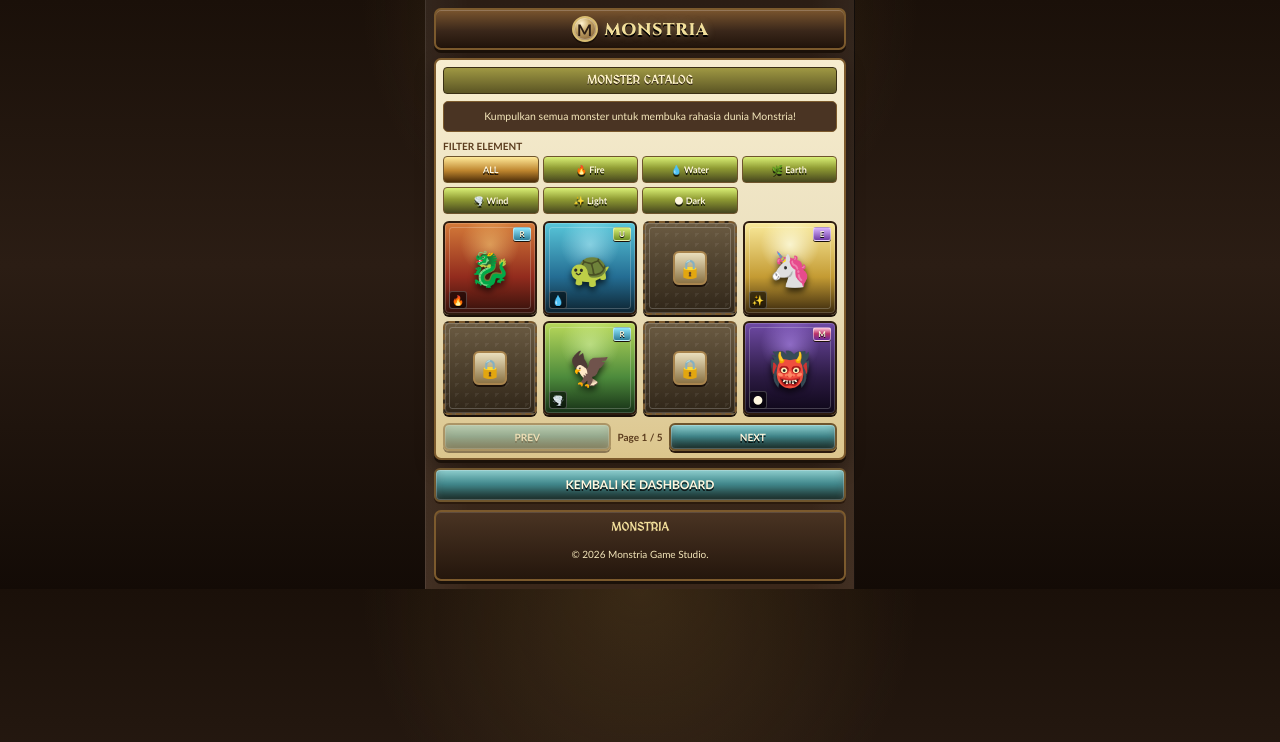
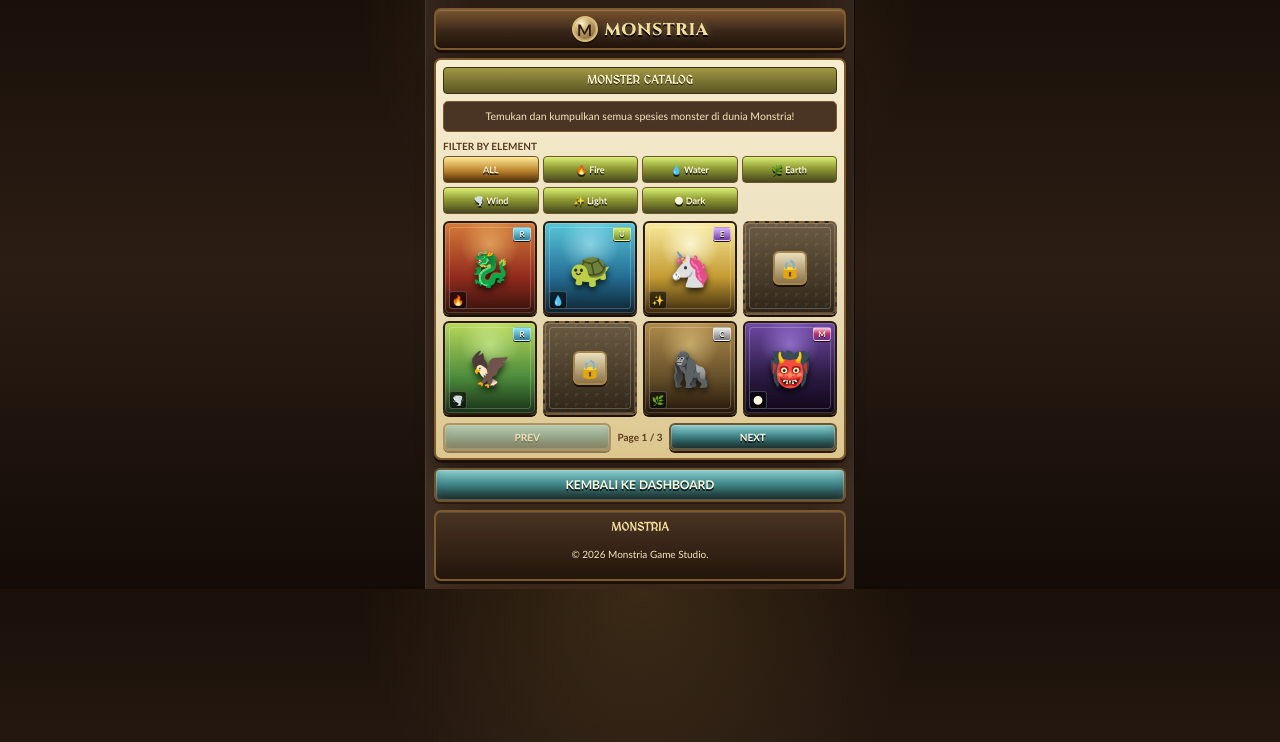
Before and after one commit to hafadhfq/Monstria, a plain HTML site: page catalog.html in a window 1280 px wide. Drawn offline with Linux system fonts and the light colour scheme.

Commit message:
Update monster catalog descriptions and links

```diff
--- a/catalog.html
+++ b/catalog.html
@@ -22,12 +22,12 @@
             <div class="encyclo-title-bar">MONSTER CATALOG</div>
 
             <div class="encyclo-info">
-                Kumpulkan semua monster untuk membuka rahasia dunia Monstria!
+                Temukan dan kumpulkan semua spesies monster di dunia Monstria!
             </div>
 
             <!-- Filter Elemen -->
             <div class="encyclo-filter-group">
-                <div class="encyclo-filter-label">FILTER ELEMENT</div>
+                <div class="encyclo-filter-label">FILTER BY ELEMENT</div>
                 <div class="encyclo-filter-row">
                     <button class="encyclo-filter-btn active">ALL</button>
                     <button class="encyclo-filter-btn">🔥 Fire</button>
@@ -39,65 +39,79 @@
                 </div>
             </div>
 
-            <!-- Grid Kartu Monster -->
+            <!-- Grid Kartu Monster (Link ke Detail) -->
             <div class="encyclo-grid">
 
-                <!-- Monster 1: Sudah Dimiliki (Unlocked) -->
+                <!-- Monster ID 1: Drako (Fire/Rare) -->
+                <a href="monster-detail.html?id=1" style="text-decoration:none;">
                     <div class="encyclo-card element-fire">
                         <span class="encyclo-monster-icon">🐉</span>
                         <span class="tier-badge tier-R">R</span>
                         <span class="element-badge">🔥</span>
                     </div>
+                </a>
 
-                <!-- Monster 2: Sudah Dimiliki -->
+                <!-- Monster ID 2: Aqua Turtle (Water/Uncommon) -->
+                <a href="monster-detail.html?id=2" style="text-decoration:none;">
                     <div class="encyclo-card element-water">
                         <span class="encyclo-monster-icon">🐢</span>
                         <span class="tier-badge tier-U">U</span>
                         <span class="element-badge">💧</span>
                     </div>
+                </a>
 
-                <!-- Monster 3: Belum Dimiliki (Locked) -->
-                <div class="encyclo-card locked">
-                    <div class="encyclo-lock">🔒</div>
-                </div>
-
-                <!-- Monster 4: Sudah Dimiliki (Epic) -->
+                <!-- Monster ID 3: Luna Pegasus (Light/Epic) -->
+                <a href="monster-detail.html?id=3" style="text-decoration:none;">
                     <div class="encyclo-card element-light">
                         <span class="encyclo-monster-icon">🦄</span>
                         <span class="tier-badge tier-E">E</span>
                         <span class="element-badge">✨</span>
                     </div>
+                </a>
 
-                <!-- Monster 5: Belum Dimiliki -->
+                <!-- Monster Locked 1 -->
                 <div class="encyclo-card locked">
                     <div class="encyclo-lock">🔒</div>
                 </div>
 
-                <!-- Monster 6: Sudah Dimiliki -->
+                <!-- Monster ID 4: Zephyr (Wind/Rare) -->
+                <a href="monster-detail.html?id=4" style="text-decoration:none;">
                     <div class="encyclo-card element-wind">
                         <span class="encyclo-monster-icon">🦅</span>
                         <span class="tier-badge tier-R">R</span>
                         <span class="element-badge">🌪️</span>
                     </div>
+                </a>
 
-                <!-- Monster 7: Belum Dimiliki -->
+                <!-- Monster Locked 2 -->
                 <div class="encyclo-card locked">
                     <div class="encyclo-lock">🔒</div>
                 </div>
 
-                <!-- Monster 8: Mythical (Sangat Langka) -->
+                <!-- Monster ID 5: Gorok (Earth/Common) -->
+                <a href="monster-detail.html?id=5" style="text-decoration:none;">
+                    <div class="encyclo-card element-earth">
+                        <span class="encyclo-monster-icon">🦍</span>
+                        <span class="tier-badge tier-C">C</span>
+                        <span class="element-badge">🌿</span>
+                    </div>
+                </a>
+
+                <!-- Monster ID 6: Shadow Demon (Dark/Mythical) -->
+                <a href="monster-detail.html?id=6" style="text-decoration:none;">
                     <div class="encyclo-card element-dark">
                         <span class="encyclo-monster-icon">👹</span>
                         <span class="tier-badge tier-M">M</span>
                         <span class="element-badge">🌑</span>
                     </div>
+                </a>
 
             </div>
 
             <!-- Pagination -->
             <div class="encyclo-pagination">
                 <button class="small-wap-btn disabled">PREV</button>
-                <span class="page-info">Page 1 / 5</span>
+                <span class="page-info">Page 1 / 3</span>
                 <button class="small-wap-btn">NEXT</button>
             </div>
         </div>
```
Lines whose indentation alone changed are shown as unchanged.
